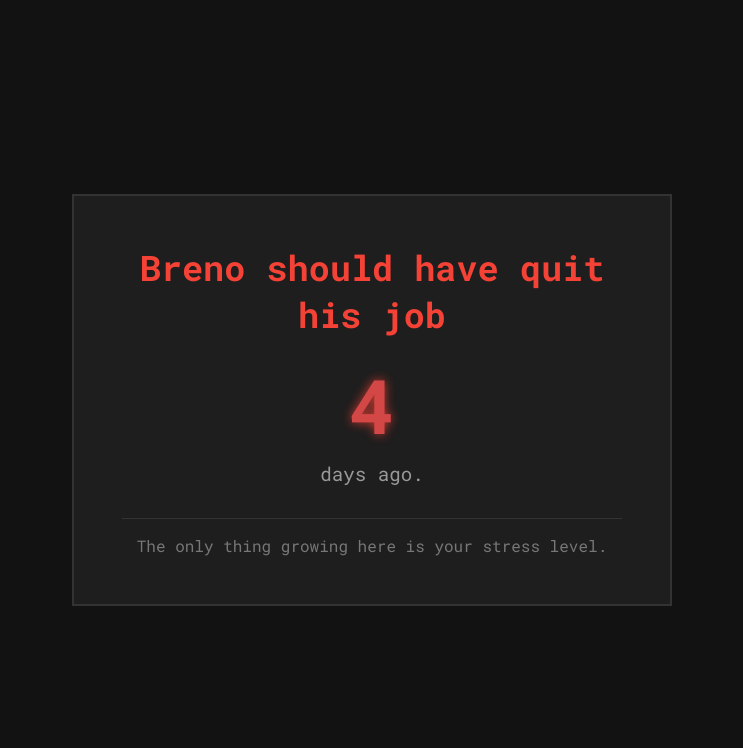
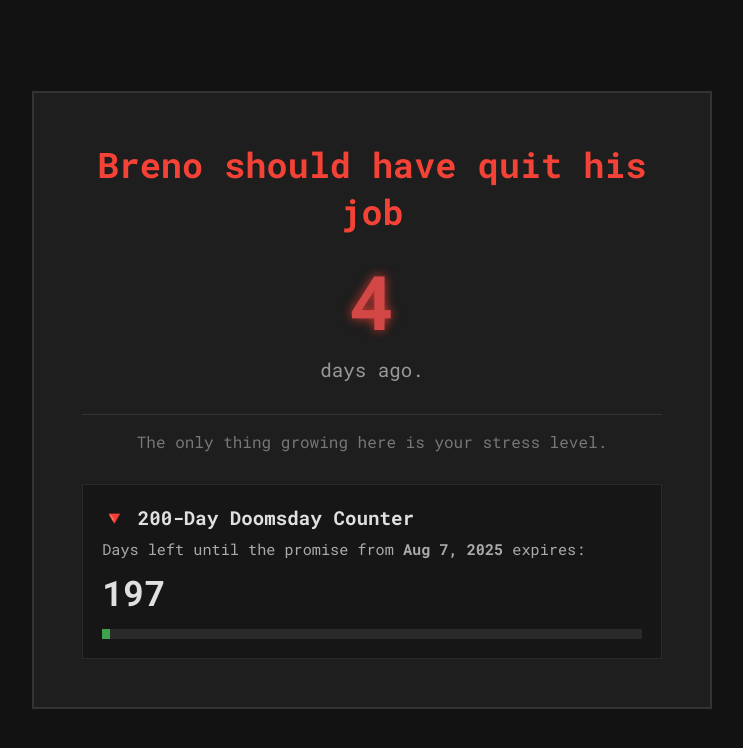
Before and after one commit to chuvpylov-m/breno-should-quit, a plain HTML site: page index.html in a window 1280 px wide. Shown: the whole page, without its empty margins (268-1011 px from the left). Drawn offline with Linux system fonts and the light colour scheme.

Commit message:
Update index.html

```diff
--- a/index.html
+++ b/index.html
@@ -6,71 +6,45 @@
   <title>Breno Should Have Quit</title>
   <link href="https://fonts.googleapis.com/css2?family=Roboto+Mono:wght@400;700&display=swap" rel="stylesheet">
   <style>
-    * {
-      margin: 0;
-      padding: 0;
-      box-sizing: border-box;
-    }
-
+    * { margin: 0; padding: 0; box-sizing: border-box; }
     body {
       font-family: 'Roboto Mono', monospace;
-      background-color: #121212;
-      color: #e0e0e0;
-      height: 100vh;
-      display: flex;
-      align-items: center;
-      justify-content: center;
-      text-align: center;
-      padding: 2rem;
+      background-color: #121212; color: #e0e0e0;
+      min-height: 100vh; display: flex; align-items: center; justify-content: center;
+      text-align: center; padding: 2rem;
     }
+    .container {
+      background-color: #1e1e1e; border: 2px solid #333;
+      padding: 3rem; max-width: 680px; width: 100%;
+    }
+    h1 { font-size: 2.2rem; font-weight: 700; color: #f44336; margin-bottom: 1.2rem; }
+    .counter { font-size: 4.5rem; font-weight: 700; color: #ff5252; text-shadow: 0 0 10px #f44336; animation: pulse 1.5s infinite alternate; }
+    .subtext { font-size: 1.2rem; color: #999; margin-top: 0.5rem; }
+    footer { margin-top: 2rem; font-size: 1rem; color: #777; border-top: 1px solid #333; padding-top: 1rem; }
 
-    .container {
-      background-color: #1e1e1e;
-      border: 2px solid #333;
-      padding: 3rem;
-      max-width: 600px;
-      width: 100%;
+    /* Ultimatum block */
+    .ultimatum {
+      margin-top: 2rem; text-align: left; background:#161616; border:1px solid #2a2a2a; padding: 1.2rem;
     }
+    .ultimatum h2 { font-size: 1.2rem; color:#e0e0e0; margin-bottom: .6rem; }
+    .row { display:flex; align-items:baseline; gap:.6rem; flex-wrap:wrap; }
+    .label { color:#aaa; font-size:.95rem; }
+    .big { font-size:2.2rem; font-weight:700; color:#e0e0e0; }
+    .danger { color:#ff5252; }
 
-    h1 {
-      font-size: 2.2rem;
-      font-weight: bold;
-      color: #f44336; /* red */
-      margin-bottom: 1.2rem;
+    .bar { margin-top:.8rem; width:100%; height:10px; background:#2a2a2a; overflow:hidden; }
+    .fill { height:100%; width:0%; background:#3fa34d; transition: width .4s ease; }
+    .fill.last2w { background:#ff5252; }
+
+    .snitch {
+      display:none; margin-top:1rem; padding:.9rem; border:1px dashed #444; background:#141414; color:#bbb;
     }
+    .snitch a {
+      display:inline-block; margin-top:.6rem; padding:.6rem .9rem; border:1px solid #444; text-decoration:none; color:#eee;
+    }
+    .snitch a:hover { background:#222; }
 
-    .counter {
-      font-size: 4.5rem;
-      font-weight: bold;
-      color: #ff5252;
-      text-shadow: 0 0 10px #f44336;
-      animation: pulse 1.5s infinite alternate;
-    }
-
-    .subtext {
-      font-size: 1.2rem;
-      color: #999;
-      margin-top: 0.5rem;
-    }
-
-    footer {
-      margin-top: 2rem;
-      font-size: 1rem;
-      color: #777;
-      border-top: 1px solid #333;
-      padding-top: 1rem;
-    }
-
-    @keyframes pulse {
-      0% {
-        transform: scale(1);
-        opacity: 1;
-      }
-      100% {
-        transform: scale(1.05);
-        opacity: 0.8;
-      }
-    }
+    @keyframes pulse { 0%{transform:scale(1);opacity:1;} 100%{transform:scale(1.05);opacity:.8;} }
   </style>
 </head>
 <body>
@@ -78,21 +52,38 @@
     <h1>Breno should have quit his job</h1>
     <div class="counter" id="days">0</div>
     <div class="subtext">days ago.</div>
+
+    <!-- Random footer message -->
     <footer id="footer-quote"></footer>
+
+    <!-- 200-Day Ultimatum -->
+    <div class="ultimatum" aria-live="polite">
+      <h2>🔻 200-Day Doomsday Counter</h2>
+      <div class="row">
+        <span class="label">Days left until the promise from <strong>Aug 7, 2025</strong> expires:</span>
+        <span id="promise-days" class="big">200</span>
+      </div>
+      <div class="bar"><div id="promise-fill" class="fill"></div></div>
+      <div id="snitch" class="snitch">
+        ⏰ Time’s up. Accountability protocol engaged.
+        <br>
+        <a id="snitch-link" href="#">Email Breno’s wife</a>
+        <div class="label">(<em>psst</em> replace the email address in the code if you haven’t yet)</div>
+      </div>
+    </div>
   </div>
 
   <script>
-    const quitDate = new Date("2025-08-06"); // Change if needed
-
-    function calculateDaysAgo() {
-      const today = new Date();
-      const diffTime = today - quitDate;
-      const diffDays = Math.floor(diffTime / (1000 * 60 * 60 * 24));
+    /* --- “days ago” counter --- */
+    const quitDate = new Date("2025-08-06");
+    function daysAgo(fromDate){
+      const msPerDay = 86400000;
+      const diffDays = Math.floor((new Date() - fromDate) / msPerDay);
       return diffDays >= 0 ? diffDays : 0;
     }
+    document.getElementById("days").textContent = daysAgo(quitDate);
 
-    document.getElementById("days").textContent = calculateDaysAgo();
-
+    /* --- Random footer message --- */
     const messages = [
       "Tomorrow will be worse, Breno.",
       "Every day you stay, a puppy cries.",
@@ -105,9 +96,54 @@
       "Look, if you had one shot, or one opportunity… would you capture it?",
       "The only thing growing here is your stress level."
     ];
+    document.getElementById("footer-quote").textContent =
+      messages[Math.floor(Math.random() * messages.length)];
 
-    const randomMessage = messages[Math.floor(Math.random() * messages.length)];
-    document.getElementById("footer-quote").textContent = randomMessage;
+    /* --- 200-day ultimatum counter from Aug 7, 2025 --- */
+    const startDate = new Date("2025-08-07T00:00:00");
+    const totalDays = 200;
+    const msPerDay = 86400000;
+    const deadline = new Date(startDate.getTime() + totalDays * msPerDay);
+
+    function updateUltimatum(){
+      const now = new Date();
+      const rawLeft = (deadline - now) / msPerDay;
+      const daysLeft = Math.max(0, Math.ceil(rawLeft));
+      const progressed = Math.min(totalDays, Math.max(0, totalDays - daysLeft));
+      const pct = (progressed / totalDays) * 100;
+
+      const daysEl = document.getElementById("promise-days");
+      const fillEl = document.getElementById("promise-fill");
+      const snitchEl = document.getElementById("snitch");
+      const snitchLink = document.getElementById("snitch-link");
+
+      daysEl.textContent = daysLeft;
+      daysEl.classList.toggle("danger", daysLeft <= 14);
+      fillEl.style.width = pct + "%";
+      fillEl.classList.toggle("last2w", daysLeft <= 14);
+
+      if (daysLeft === 0) {
+        snitchEl.style.display = "block";
+        const wifeEmail = "wife@example.com"; // CHANGE THIS
+        const subject = encodeURIComponent("The 200-day pact has expired 😬");
+        const body = encodeURIComponent(
+`Hi,
+
+As agreed, Breno had 200 days from Aug 7, 2025 to leave his stress factory.
+The timer just hit zero today.
+
+If he needs a nudge, here’s the accountability site:
+${location.href}
+
+With care,
+The Accountability Department`
+        );
+        snitchLink.href = `mailto:${wifeEmail}?subject=${subject}&body=${body}`;
+      }
+    }
+
+    updateUltimatum();
+    setInterval(updateUltimatum, 60 * 60 * 1000);
   </script>
 </body>
 </html>
```
